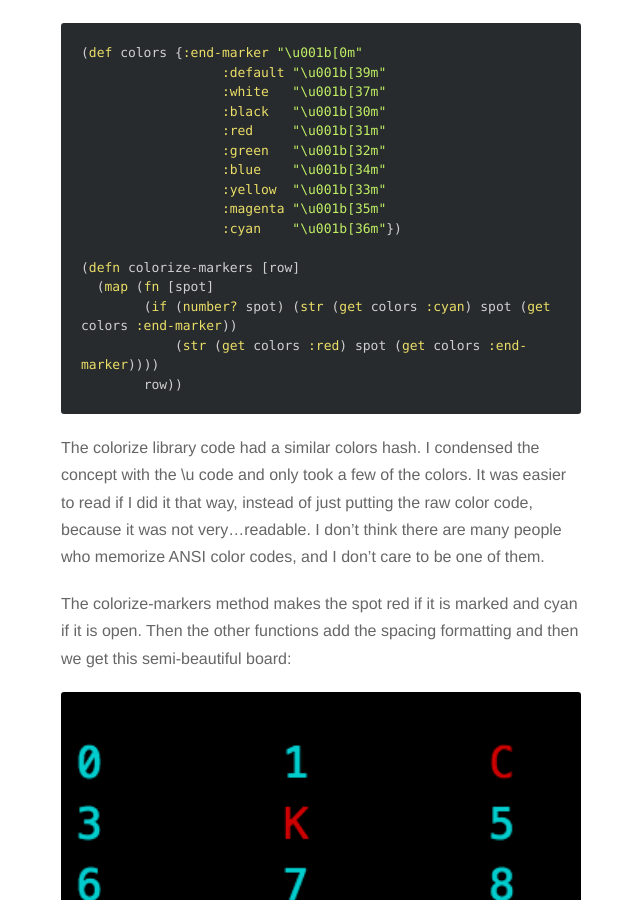
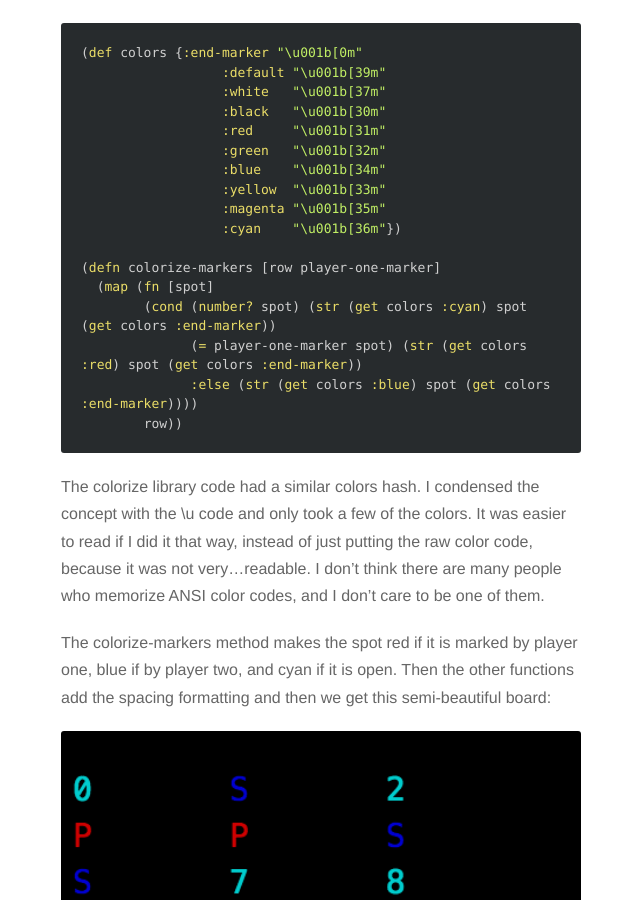
Before and after one commit to ssunday/ssunday.github.io, a Jekyll site: the page built from _posts/2016-3-7-pretty-colors.markdown, in a window 1280 px wide and 900 px high, scrolled down 1281 px. Shown: the whole window, without its empty margins (319-959 px from the left). Built offline with Jekyll 4.4.1, drawn with Linux system fonts in a browser that asks for light colours; nearby versions of some CDN libraries.

Commit message:
New post and updated earlier one.

````diff
--- a/_drafts/clojure-tic-tac-toe-menu.markdown
+++ /dev/null
@@ -1,5 +0,0 @@
----
-title: Tic Tac Toe Menu Refactoring
-description: Creating a command-pattern-style menu in Clojure
-date: 7/3/2016
----
--- a/_posts/2016-3-7-pretty-colors.markdown
+++ b/_posts/2016-3-7-pretty-colors.markdown
@@ -26,16 +26,17 @@ The answer was pretty simple, I discovered. How it is done is using ANSI codes t
                   :magenta "\u001b[35m"
                   :cyan    "\u001b[36m"})
 
-(defn colorize-markers [row]
+(defn colorize-markers [row player-one-marker]
   (map (fn [spot]
-        (if (number? spot) (str (get colors :cyan) spot (get colors :end-marker))
-            (str (get colors :red) spot (get colors :end-marker))))
+        (cond (number? spot) (str (get colors :cyan) spot (get colors :end-marker))
+              (= player-one-marker spot) (str (get colors :red) spot (get colors :end-marker))
+              :else (str (get colors :blue) spot (get colors :end-marker))))
         row))
 ```
 
 The colorize library code had a similar colors hash. I condensed the concept with the \u code and only took a few of the colors. It was easier to read if I did it that way, instead of just putting the raw color code, because it was not very...readable. I don't think there are many people who memorize ANSI color codes, and I don't care to be one of them.
 
-The colorize-markers method makes the spot red if it is marked and cyan if it is open. Then the other functions add the spacing formatting and then we get this semi-beautiful board:
+The colorize-markers method makes the spot red if it is marked by player one, blue if by player two, and cyan if it is open. Then the other functions add the spacing formatting and then we get this semi-beautiful board:
 
 ![colored board](http://ssunday.github.io/assets/post-images/colored_tic_tac_toe_board.png)
 
````
Also changed, not shown: _posts/2016-3-7-clojure-tic-tac-toe-menu.markdown (added, +27 -0 lines), assets/post-images/colored_tic_tac_toe_board.png, assets/post-images/colored_tic_tac_toe_board1.png (added).
